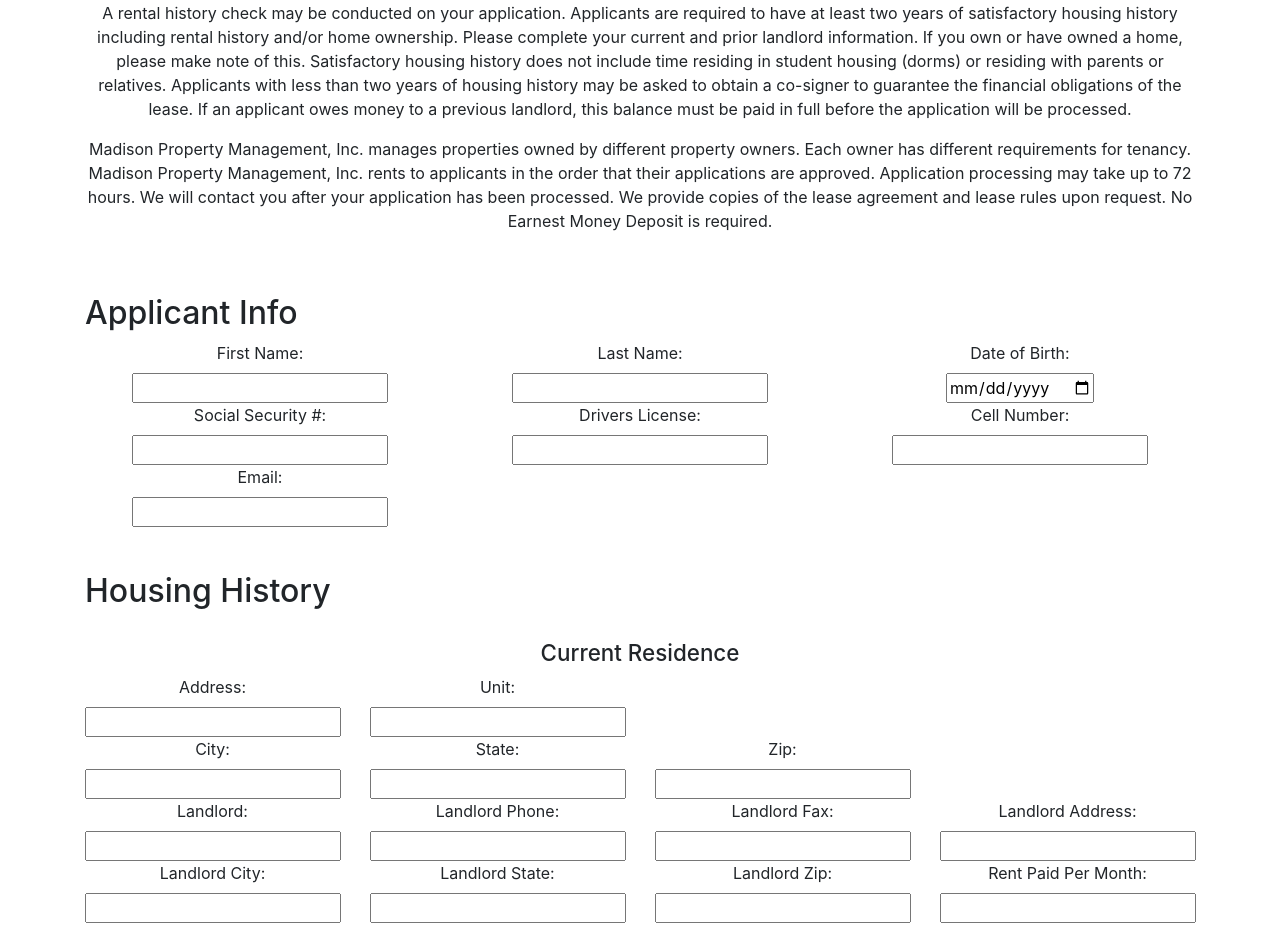
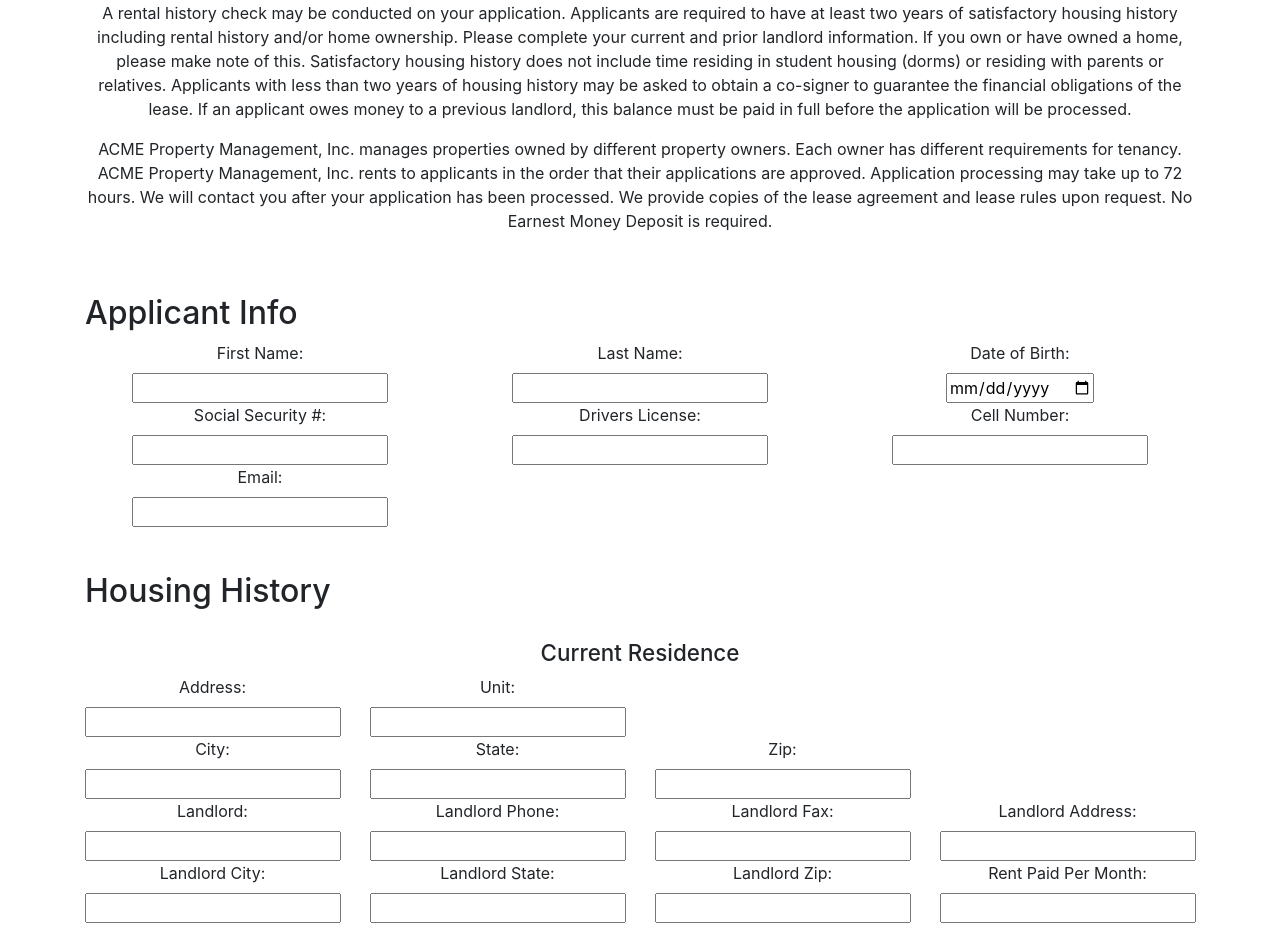
Before and after one commit to abodo-dev/react-application, a React (Create React App) app: page / in a window 1280 px wide. Shown: the part 1180-2106 px from the top of the page. Built offline with nearby package versions, Linux system fonts and the light colour scheme.

Commit message:
remove MPM reference

```diff
--- a/src/components/ApplicationForm.js
+++ b/src/components/ApplicationForm.js
@@ -989,7 +989,7 @@
 
 <p>A rental history check may be conducted on your application. Applicants are required to have at least two years of satisfactory housing history including rental history and/or home ownership. Please complete your current and prior landlord information. If you own or have owned a home, please make note of this. Satisfactory housing history does not include time residing in student housing (dorms) or residing with parents or relatives. Applicants with less than two years of housing history may be asked to obtain a co-signer to guarantee the financial obligations of the lease. If an applicant owes money to a previous landlord, this balance must be paid in full before the application will be processed.</p>
 
-<p>Madison Property Management, Inc. manages properties owned by different property owners. Each owner has different requirements for tenancy. Madison Property Management, Inc. rents to applicants in the order that their applications are approved. Application processing may take up to 72 hours. We will contact you after your application has been processed. We provide copies of the lease agreement and lease rules upon request. No Earnest Money Deposit is required.</p>
+<p>ACME Property Management, Inc. manages properties owned by different property owners. Each owner has different requirements for tenancy. ACME Property Management, Inc. rents to applicants in the order that their applications are approved. Application processing may take up to 72 hours. We will contact you after your application has been processed. We provide copies of the lease agreement and lease rules upon request. No Earnest Money Deposit is required.</p>
           </div>
         </div>
         <h2 className="section-header">Applicant Info</h2>
```
